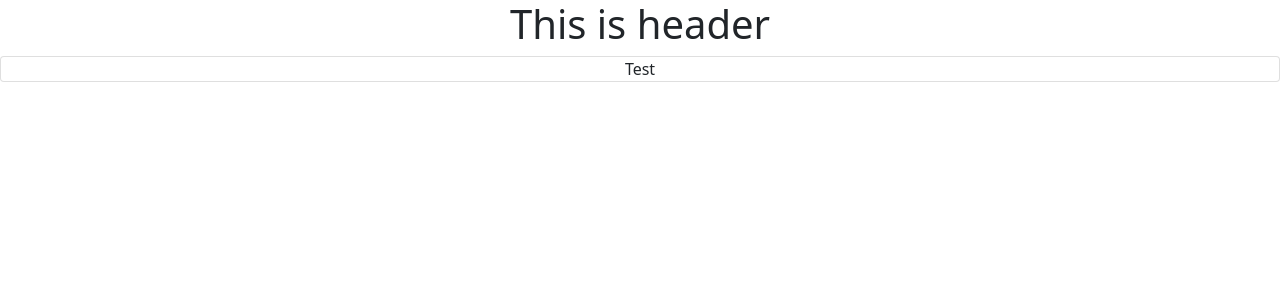
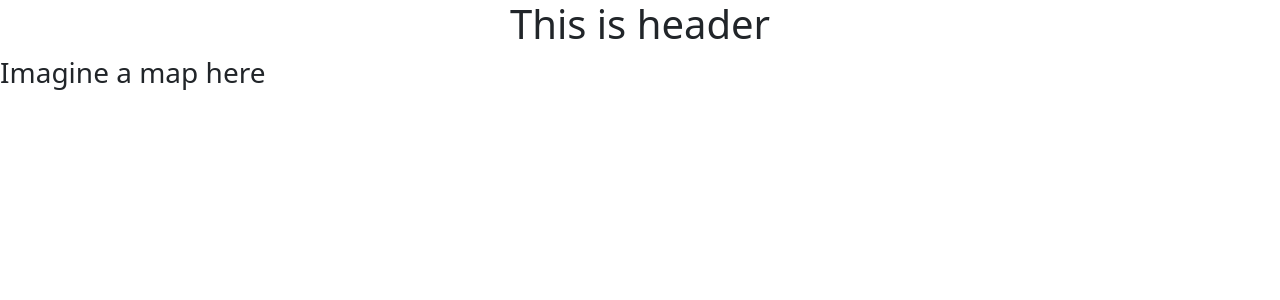
Before and after one commit to haved/Veracity7, a React (Create React App) app: page / in a window 1280 px wide. Shown: the top 300 px of the page. Built offline with nearby package versions, Linux system fonts and the light colour scheme.

Commit message:
map container

```diff
--- a/src/App.css
+++ b/src/App.css
@@ -1,3 +1,7 @@
 .App {
   text-align: center;
 }
+
+.map-container {
+
+}
--- a/src/App.tsx
+++ b/src/App.tsx
@@ -2,16 +2,21 @@ import React from 'react';
 import logo from './logo.svg';
 import './App.css';
 import 'bootstrap/dist/css/bootstrap.min.css';
+import MapContainer from "./Components/MapContainer";
 import { Card } from "react-bootstrap";
 
 function App() {
   return (
-    <div className="App">
-      <header className="App-header">
-        <h1>This is header</h1>
-        <Card>Test</Card>
-      </header>
+    <div>
+      <div className="App">
+        <header className="App-header">
+          <h1>This is header</h1>
+        </header>
+      </div>
+      <MapContainer></MapContainer>
     </div>
+
+
   );
 }
 
--- /dev/null
+++ b/src/Components/MapContainer.tsx
@@ -0,0 +1,12 @@
+import * as React from "react";
+
+const MapContainer  = ()  => {
+    return (
+        <div className="map-container">
+            <h3>Imagine a map here</h3>
+
+        </div>
+    )
+}
+
+export default MapContainer
```
Also changed, not shown: 1 other file (tests, documents, lock files or other folders).
